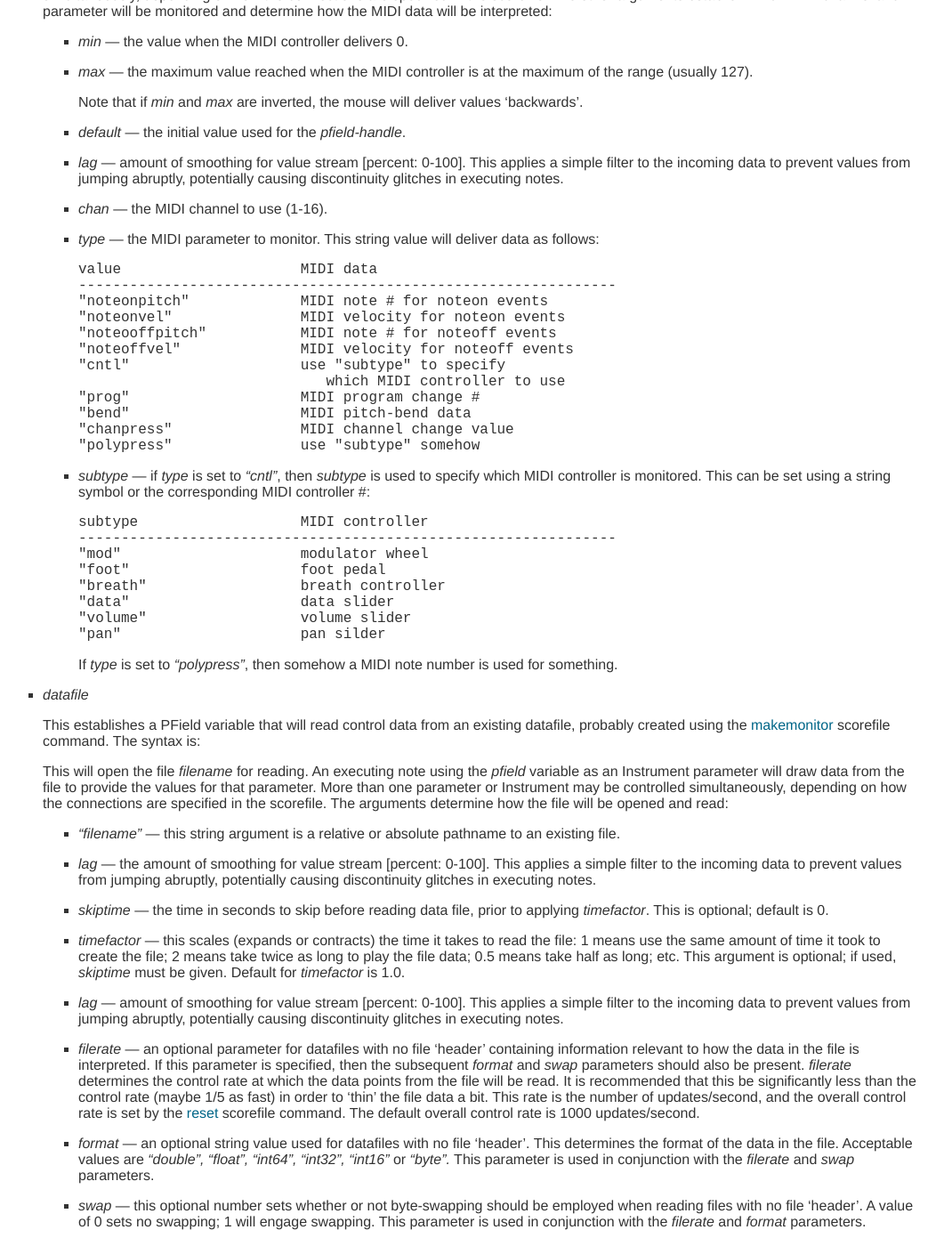
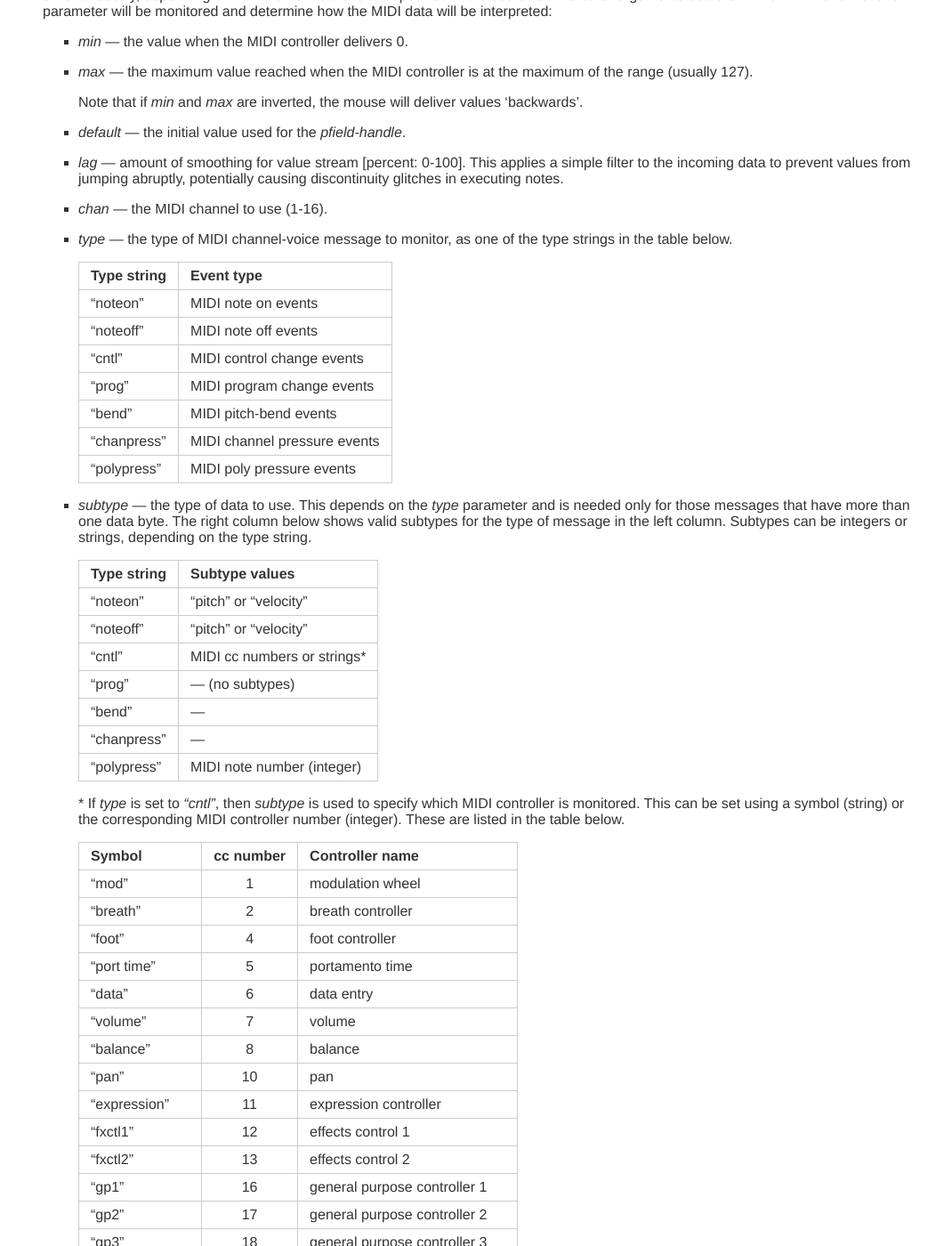
Before and after one commit to RTcmix/rtcmix.github.io, a Jekyll site: the page built from reference/scorefile/makeconnection.md, in a window 1280 px wide and 1400 px high, scrolled down 1575 px. Shown: the whole window at 89% size, without its empty margins (120-1181 px from the left). Built offline with Jekyll 4.4.1, drawn with Linux system fonts in a browser that asks for light colours; some of the changed text lies outside the part shown.

Commit message:
Fix tables; supply correct data for MIDI type, subtype, and controler names.

```diff
--- a/reference/scorefile/makeconnection.md
+++ b/reference/scorefile/makeconnection.md
@@ -151,38 +151,98 @@ pfield-handles.
 
       - *chan* &mdash; the MIDI channel to use (1-16).
 
-      - *type* &mdash; the MIDI parameter to monitor. This string value will
-        deliver data as follows:
+      - *type* &mdash; the type of MIDI channel-voice message to monitor,
+        as one of the type strings in the table below.
 
-            value                     MIDI data
-            ---------------------------------------------------------------
-            "noteonpitch"             MIDI note # for noteon events
-            "noteonvel"               MIDI velocity for noteon events
-            "noteooffpitch"           MIDI note # for noteoff events
-            "noteoffvel"              MIDI velocity for noteoff events
-            "cntl"                    use "subtype" to specify
-                                         which MIDI controller to use
-            "prog"                    MIDI program change #
-            "bend"                    MIDI pitch-bend data
-            "chanpress"               MIDI channel change value
-            "polypress"               use "subtype" somehow
+		  | Type string  | Event type                   |
+		  | ---          | ---                          |
+		  | "noteon"     | MIDI note on events          |
+		  | "noteoff"    | MIDI note off events         |
+		  | "cntl"       | MIDI control change events   |
+		  | "prog"       | MIDI program change events   |
+		  | "bend"       | MIDI pitch-bend events       |
+		  | "chanpress"  | MIDI channel pressure events |
+		  | "polypress"  | MIDI poly pressure events    |
 
-      - *subtype* &mdash; if *type* is set to *"cntl"*, then *subtype* is
-        used to specify which MIDI controller is monitored. This can be
-        set using a string symbol or the corresponding MIDI controller
-        \#:
+      - *subtype* &mdash; the type of data to use. This depends on
+        the *type* parameter and is needed only for those messages
+        that have more than one data byte. The right column below
+        shows valid subtypes for the type of message in the left
+        column. Subtypes can be integers or strings, depending
+        on the type string.
 
-            subtype                   MIDI controller
-            ---------------------------------------------------------------
-            "mod"                     modulator wheel
-            "foot"                    foot pedal
-            "breath"                  breath controller
-            "data"                    data slider
-            "volume"                  volume slider
-            "pan"                     pan silder
+		  | Type string  | Subtype values               |
+		  | ---          | ---                          |
+		  | "noteon"     | "pitch" or "velocity"        |
+		  | "noteoff"    | "pitch" or "velocity"        |
+		  | "cntl"       | MIDI cc numbers or strings\* |
+		  | "prog"       | &mdash; (no subtypes)        |
+		  | "bend"       | &mdash;                      |
+		  | "chanpress"  | &mdash;                      |
+		  | "polypress"  | MIDI note number (integer)   |
 
-        If *type* is set to *"polypress"*, then somehow a MIDI note
-        number is used for something.
+        \* If *type* is set to *"cntl"*, then *subtype* is used to specify
+        which MIDI controller is monitored. This can be set using a symbol
+        (string) or the corresponding MIDI controller number (integer).
+        These are listed in the table below.
+
+		  | Symbol         | cc number | Controller name              |
+		  | ---            | :---:     | ---                          |
+		  | "mod"          | 1         | modulation wheel             |
+		  | "breath"       | 2         | breath controller            |
+		  | "foot"         | 4         | foot controller              |
+		  | "port time"    | 5         | portamento time              |
+		  | "data"         | 6         | data entry                   |
+		  | "volume"       | 7         | volume                       |
+		  | "balance"      | 8         | balance                      |
+		  | "pan"          | 10        | pan                          |
+		  | "expression"   | 11        | expression controller        |
+		  | "fxctl1"       | 12        | effects control 1            |
+		  | "fxctl2"       | 13        | effects control 2            |
+		  | "gp1"          | 16        | general purpose controller 1 |
+		  | "gp2"          | 17        | general purpose controller 2 |
+		  | "gp3"          | 18        | general purpose controller 3 |
+		  | "gp4"          | 19        | general purpose controller 4 |
+		  | "sustainsw"    | 64        | sustain pedal                |
+		  | "portamentosw" | 65        | portamento switch            |
+		  | "sostenutosw"  | 66        | sostenuto switch             |
+		  | "softpedsw"    | 67        | soft pedal switch            |
+		  | "legatosw"     | 68        | legato switch                |
+		  | "hold2sw"      | 69        | hold 2 switch                |
+		  | "sc1"          | 70        | sound control 1 (variation)  |
+		  | "sc2"          | 71        | sound control 2 (timbre)     |
+		  | "sc3"          | 72        | sound control 3 (release)    |
+		  | "sc4"          | 73        | sound control 4 (attack)     |
+		  | "sc5"          | 74        | sound control 5 (brightness) |
+		  | "sc6"          | 75        | sound control 6              |
+		  | "sc7"          | 76        | sound control 7              |
+		  | "sc8"          | 77        | sound control 8              |
+		  | "sc9"          | 78        | sound control 9              |
+		  | "sc10"         | 79        | sound control 10             |
+		  | "gp5"          | 80        | general purpose controller 5 |
+		  | "gp6"          | 81        | general purpose controller 6 |
+		  | "gp7"          | 82        | general purpose controller 7 |
+		  | "gp8"          | 83        | general purpose controller 8 |
+		  | "portamento"   | 84        | portamento control (pitch)   |
+		  | "fx1depth"     | 91        | effects 1 depth              |
+		  | "fx2depth"     | 92        | effects 2 depth              |
+		  | "fx3depth"     | 93        | effects 4 depth              |
+		  | "fx4depth"     | 94        | effects 4 depth              |
+		  | "fx5depth"     | 95        | effects 5 depth              |
+		  | "dataincr"     | 96        | data increment               |
+		  | "datadecr"     | 97        | data decrement               |
+		  | "nrplsb"       | 98        | non-registered parameter LSB |
+		  | "nrpmsb"       | 99        | non-registered parameter MSB |
+		  | "rplsb"        | 100       | registered parameter LSB     |
+		  | "rpmsb"        | 101       | registered parameter MSB     |
+		  | "sound off"    | 120       | all sound off                |
+		  | "reset cntl"   | 121       | reset controllers            |
+		  | "local cntl"   | 122       | local controll               |
+		  | "notes off"    | 123       | all notes off                |
+		  | "omni off"     | 124       | omni mode off                |
+		  | "omni on"      | 125       | omni mode on                 |
+		  | "mono on"      | 126       | mono mode on                 |
+		  | "poly on"      | 127       | poly mode on                 |
 
   - <span id="datafile" class="internallink">*datafile*</span>
 
```
